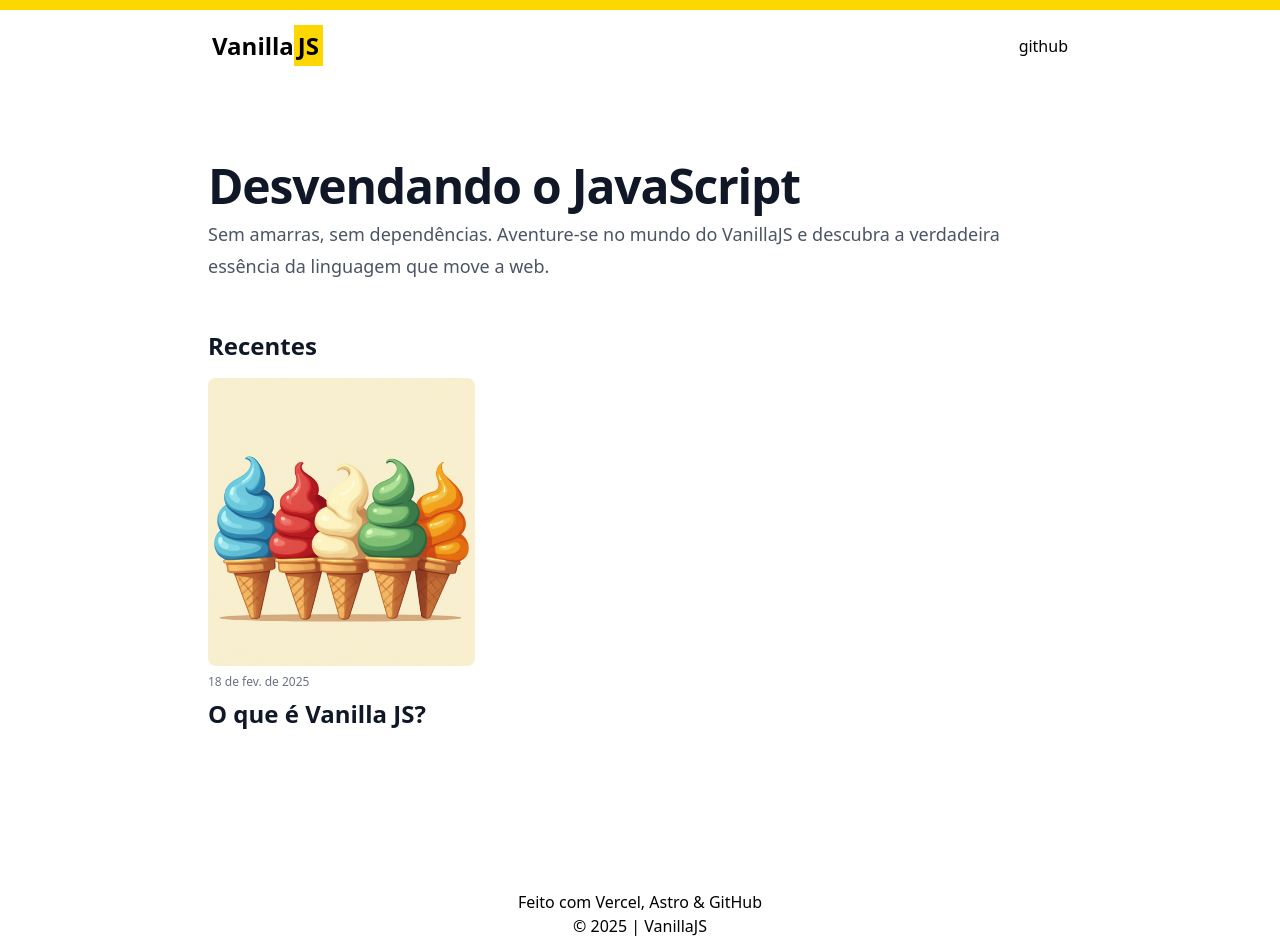
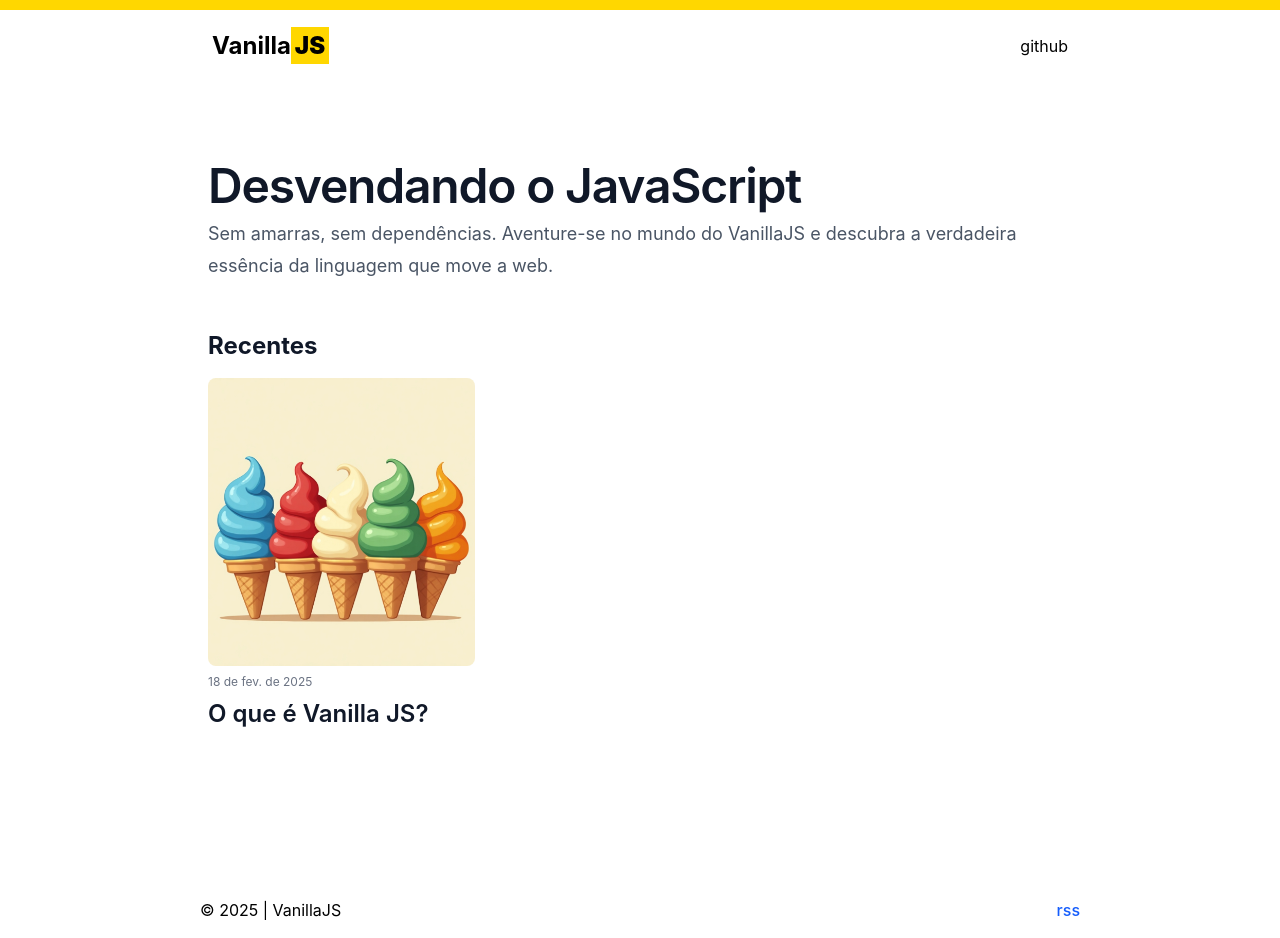
Before and after one commit to AlexsandroSA/vanilla-js, an Astro site: page / in a window 1280 px wide. Built offline with nearby package versions, Linux system fonts and the light colour scheme; Astro itself is replaced by a stand-in of ours.

Commit message:
chore: setup rss

```diff
--- a/astro.config.mjs
+++ b/astro.config.mjs
@@ -9,5 +9,5 @@
 	integrations: [mdx(), sitemap()],
 	vite: {
 		plugins: [tailwindcss()],
-	},
+	}
 });
--- a/src/components/PageFooter.astro
+++ b/src/components/PageFooter.astro
@@ -3,8 +3,14 @@
 ---
 
 <footer class="mt-32">
-	<div class="text-center">
-		<p>Feito com Vercel, Astro & GitHub</p>
-		<p class="">&copy; 2025 {`|`} {SITE.TITLE}</p>
+	<div class="mx-auto max-w-4xl">
+		<div class="flex justify-between p-2">
+			<div>
+				<p class="text-bold">&copy; 2025 | {SITE.TITLE}</p>
+			</div>
+			<div>
+				<a class="font-medium text-blue-600 dark:text-blue-500 hover:underline" href="/rss.xml">rss</a>
+			</div>
+		</div>
 	</div>
 </footer>
--- a/src/consts.js
+++ b/src/consts.js
@@ -1,4 +1,5 @@
 export const SITE = {
 	TITLE: "VanillaJS",
-	DESCRIPTION: "Welcome to VanillaJS",
+	DESCRIPTION:
+		"Aventure-se no mundo do VanillaJS e descubra a verdadeira essência da linguagem que move a web.",
 };
--- a/src/pages/rss.xml.js
+++ b/src/pages/rss.xml.js
@@ -1,13 +1,14 @@
 import rss from "@astrojs/rss";
 import { getCollection } from "astro:content";
+
+import { SITE } from "@/consts";
 
 export async function GET(context) {
 	const blog = await getCollection("blog");
 
 	return rss({
-		title: "VanillaJS",
-		description:
-			"Aventure-se no mundo do VanillaJS e descubra a verdadeira essência da linguagem que move a web.",
+		title: SITE.TITLE,
+		description: SITE.DESCRIPTION,
 		site: context.site,
 		items: blog.map((post) => ({
 			title: post.data.title,
```
Also changed, not shown: package.json (+7 -6 lines), 1 other file.
